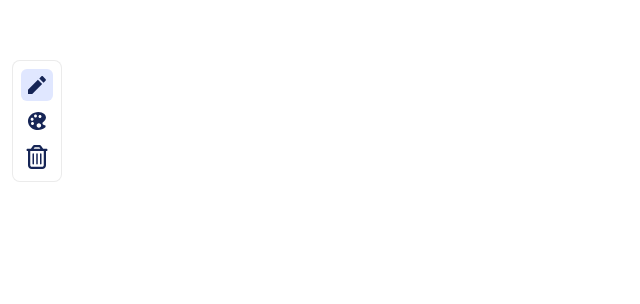
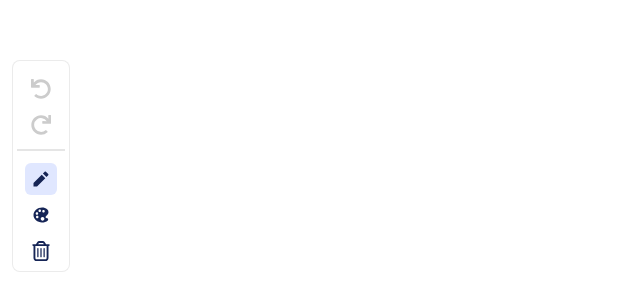
Before and after one commit to Emiliianoo/GridSpace, a React (Vite) app: page / in a window 1280 px wide. Shown: the part 320-624 px from the top of the page, without its empty margins (0-640 px from the left). Built offline with nearby package versions, Linux system fonts and the light colour scheme.

Commit message:
Add undo/redo to board toolbar

```diff
--- a/src/components/Board.tsx
+++ b/src/components/Board.tsx
@@ -17,7 +17,9 @@ function Board() {
   const [color, setColor] = useState<string>("#000000");
   const [showColorPicker, setShowColorPicker] = useState(false);
 
-  const currentStroke = useRef<Stroke>({ points: [], color });
+  const redoStack = useRef<Stroke[]>([]);
+
+  const currentStroke = useRef<Stroke | null>(null);
 
   const containerRef = useRef<HTMLDivElement | null>(null);
   const canvasRef = useRef<HTMLCanvasElement | null>(null);
@@ -33,12 +35,10 @@ function Board() {
 
   function redraw() {
     const canvas = canvasRef.current;
-    if (!canvas || strokes.length === 0) return;
+    if (!canvas) return;
 
     const ctx = canvas.getContext("2d");
     if (!ctx) return;
-
-    ctx.beginPath();
 
     ctx.clearRect(0, 0, canvas.width, canvas.height);
 
@@ -48,8 +48,8 @@ function Board() {
       const firstPoint = stroke.points[0];
 
       ctx.beginPath();
-      ctx.strokeStyle = color;
-      ctx.fillStyle = color;
+      ctx.strokeStyle = stroke.color;
+      ctx.fillStyle = stroke.color;
       ctx.arc(firstPoint.x, firstPoint.y, 0.5, 0, Math.PI * 2);
       ctx.fill();
 
@@ -66,6 +66,7 @@ function Board() {
   }
 
   function handleMouseDown(e: React.PointerEvent<HTMLCanvasElement>) {
+    redoStack.current = [];
     setShowColorPicker(false);
 
     isDrawing.current = true;
@@ -83,6 +84,11 @@ function Board() {
     ctx.fillStyle = color;
     ctx.arc(lastX.current, lastY.current, 0.5, 0, Math.PI * 2);
     ctx.fill();
+
+    currentStroke.current = {
+      points: [],
+      color: color,
+    };
 
     const currentPoint: Point = { x: lastX.current, y: lastY.current };
     currentStroke.current.points.push(currentPoint);
@@ -106,15 +112,22 @@ function Board() {
     lastX.current = x;
     lastY.current = y;
     const currentPoint: Point = { x: lastX.current, y: lastY.current };
+
+    if (!currentStroke.current) return;
+
     currentStroke.current.points.push(currentPoint);
   }
 
   function handleMouseUp() {
     isDrawing.current = false;
 
-    setStrokes((prev) => [...prev, currentStroke.current]);
+    if (!currentStroke.current) return;
 
-    currentStroke.current = { points: [], color };
+    const stroke = currentStroke.current;
+
+    setStrokes((prev) => [...prev, stroke]);
+
+    currentStroke.current = null;
   }
 
   function handleChangeColor(newColor: ColorResult) {
@@ -140,6 +153,32 @@ function Board() {
     setShowColorPicker((visible) => !visible);
   }
 
+  function handleUndo() {
+    if (isDrawing.current) return;
+
+    setStrokes((prev) => {
+      if (prev.length === 0) return prev;
+
+      const lastStroke = prev[prev.length - 1];
+
+      redoStack.current.push(lastStroke);
+
+      return prev.slice(0, -1);
+    });
+  }
+
+  function handleRedo() {
+    if (isDrawing.current) return;
+
+    setStrokes((prev) => {
+      const stroke = redoStack.current.pop();
+
+      if (!stroke) return prev;
+
+      return [...prev, stroke];
+    });
+  }
+
   useEffect(() => {
     const container = containerRef.current;
     if (!container) return;
@@ -163,7 +202,7 @@ function Board() {
     canvas.height = size.height;
 
     redraw();
-  }, [size]);
+  }, [size, strokes]);
 
   return (
     <div
@@ -176,6 +215,8 @@ function Board() {
         onChangeColor={handleChangeColor}
         showColorPicker={showColorPicker}
         onShowColorPicker={handleShowColorPicker}
+        onUndo={handleUndo}
+        onRedo={handleRedo}
       />
       <canvas
         ref={canvasRef}
--- a/src/components/Toolbar.tsx
+++ b/src/components/Toolbar.tsx
@@ -1,5 +1,5 @@
-import { useState } from "react";
 import { SketchPicker, type ColorResult } from "react-color";
+import { FaRedo, FaUndo } from "react-icons/fa";
 import { FaRegTrashCan } from "react-icons/fa6";
 import { IoIosColorPalette } from "react-icons/io";
 import { RiPencilFill } from "react-icons/ri";
@@ -10,6 +10,8 @@ interface ToolbarProps {
   onChangeColor?(result: ColorResult): void;
   showColorPicker?: boolean;
   onShowColorPicker?(): void;
+  onUndo?(): void;
+  onRedo?(): void;
 }
 
 function Toolbar({
@@ -18,19 +20,45 @@ function Toolbar({
   onChangeColor = () => {},
   showColorPicker = false,
   onShowColorPicker = () => {},
+  onUndo = () => {},
+  onRedo = () => {},
 }: ToolbarProps) {
+  const iconButtonClass =
+    "w-8 h-8 flex items-center justify-center p-1 rounded-md cursor-pointer";
+
   return (
-    <div className="select-none absolute gap-1 top-1/2 -translate-y-5 left-3 z-10 flex flex-col border border-black/8 p-2 bg-white rounded-lg overflow-visible items-center justify-center">
-      <button type="button" className="bg-indigo-100 p-1 rounded-md">
-        <RiPencilFill className="shrink-0 w-6 h-6 text-blue-950" />
+    <div className="select-none absolute gap-1 top-1/2 -translate-y-5 left-3 z-10 flex flex-col border border-black/8 p-1 bg-white rounded-lg overflow-visible items-center justify-center">
+      <div className="flex flex-col gap-1 border-b-2 border-black/10 p-2 mb-2">
+        <button
+          type="button"
+          className={`${iconButtonClass} hover:bg-indigo-100 active:bg-indigo-100`}
+          onClick={onUndo}
+        >
+          <FaUndo className="shrink-0 w-5 h-5 text-black/20 hover:text-blue-950 active:text-blue-950" />
+        </button>
+
+        <button
+          type="button"
+          className={`${iconButtonClass} hover:bg-indigo-100 active:bg-indigo-100`}
+          onClick={onRedo}
+        >
+          <FaRedo className="shrink-0 w-5 h-5 text-black/20 hover:text-blue-950 active:text-blue-950" />
+        </button>
+      </div>
+
+      <button
+        type="button"
+        className={`${iconButtonClass} bg-indigo-100 hover:bg-indigo-100 active:bg-indigo-100`}
+      >
+        <RiPencilFill className="shrink-0 w-5 h-5 text-blue-950" />
       </button>
 
       <button
         type="button"
-        className="cursor-pointer hover:bg-indigo-100 active:bg-indigo-100 p-1 rounded-md"
+        className={`${iconButtonClass} hover:bg-indigo-100 active:bg-indigo-100`}
         onClick={onShowColorPicker}
       >
-        <IoIosColorPalette className="shrink-0 w-6 h-6 text-blue-950" />
+        <IoIosColorPalette className="shrink-0 w-5 h-5 text-blue-950" />
       </button>
 
       {showColorPicker && (
@@ -43,10 +71,10 @@ function Toolbar({
 
       <button
         type="button"
-        className="cursor-pointer hover:bg-red-100 active:bg-red-100 p-1 rounded-md"
+        className={`${iconButtonClass} hover:bg-red-100 active:bg-red-100`}
         onClick={onClear}
       >
-        <FaRegTrashCan className="shrink-0 w-6 h-6 text-blue-950 hover:text-red-950 active:text-red-950" />
+        <FaRegTrashCan className="shrink-0 w-5 h-5 text-blue-950 hover:text-red-950 active:text-red-950" />
       </button>
     </div>
   );
```
